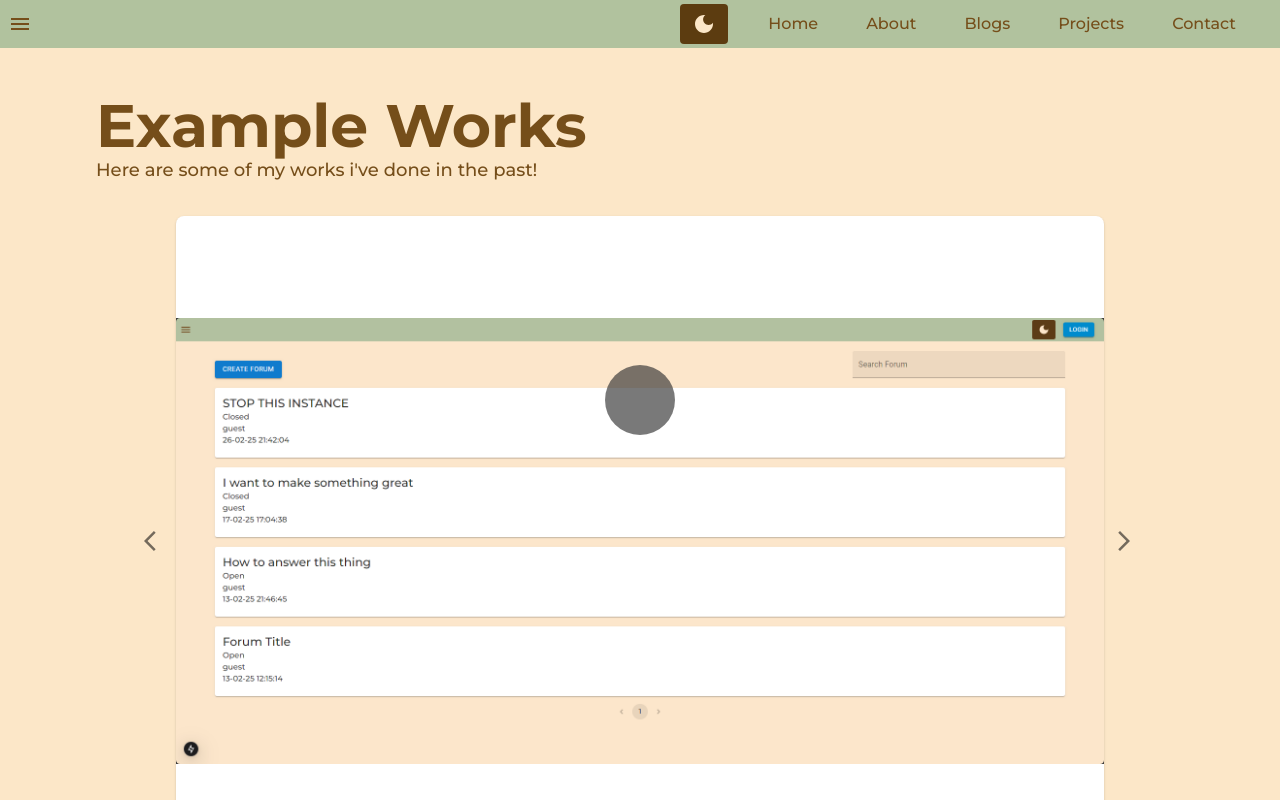
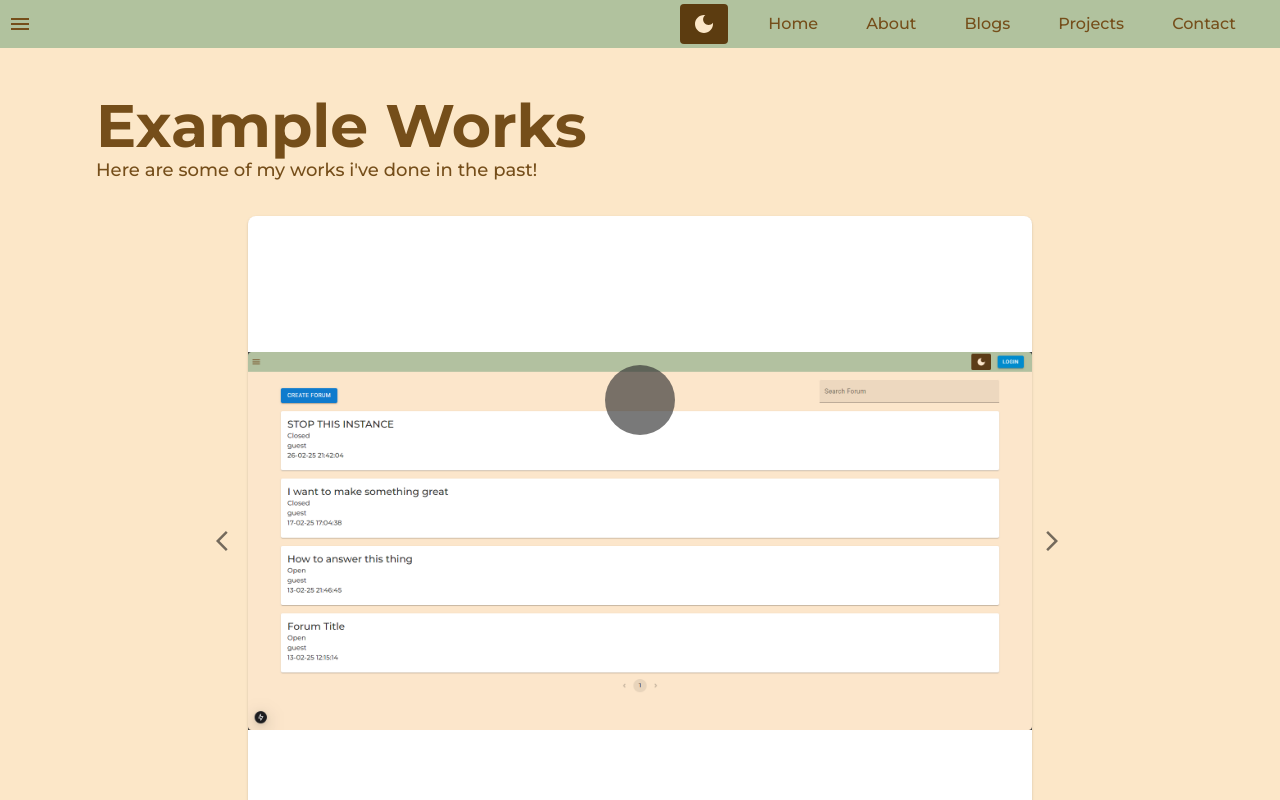
Before and after one commit to IAmGigabyteSpeed/portfolio-web-app, a Next.js app: page /projects in a window 1280 px wide. Shown: the top 800 px of the page. Built offline with nearby package versions, Linux system fonts and the light colour scheme.

Commit message:
add more margin to example works design

```diff
--- a/app/components/examplework.js
+++ b/app/components/examplework.js
@@ -1,7 +1,7 @@
 import Carousel from "./carousel";
 const ExampleWork = ({ imgArr, year, type, title, description }) => {
   return (
-    <div className="mb-20 md:px-10 animate-[slideDownFadeIn_0.7s_ease-in-out]">
+    <div className="mb-20 md:px-10 lg:px-28 animate-[slideDownFadeIn_0.7s_ease-in-out]">
       <Carousel imgSrc={imgArr} />
       <div className="flex flex-col md:flex-row items-center md:items-start justify-center md:justify-start md:mx-10 mt-5">
         <div className="md:w-1/2 flex me-1">
--- a/app/components/exampleworkVideo.js
+++ b/app/components/exampleworkVideo.js
@@ -16,7 +16,7 @@ const ExampleWorkVideo = ({ videos, year, type, title, description }) => {
   };
 
   return (
-    <div className="mb-20 md:px-10 animate-[slideDownFadeIn_0.7s_ease-in-out]">
+    <div className="mb-20 md:px-10 lg:px-28 animate-[slideDownFadeIn_0.7s_ease-in-out]">
       <Box
         sx={{
           display: "flex",
```
